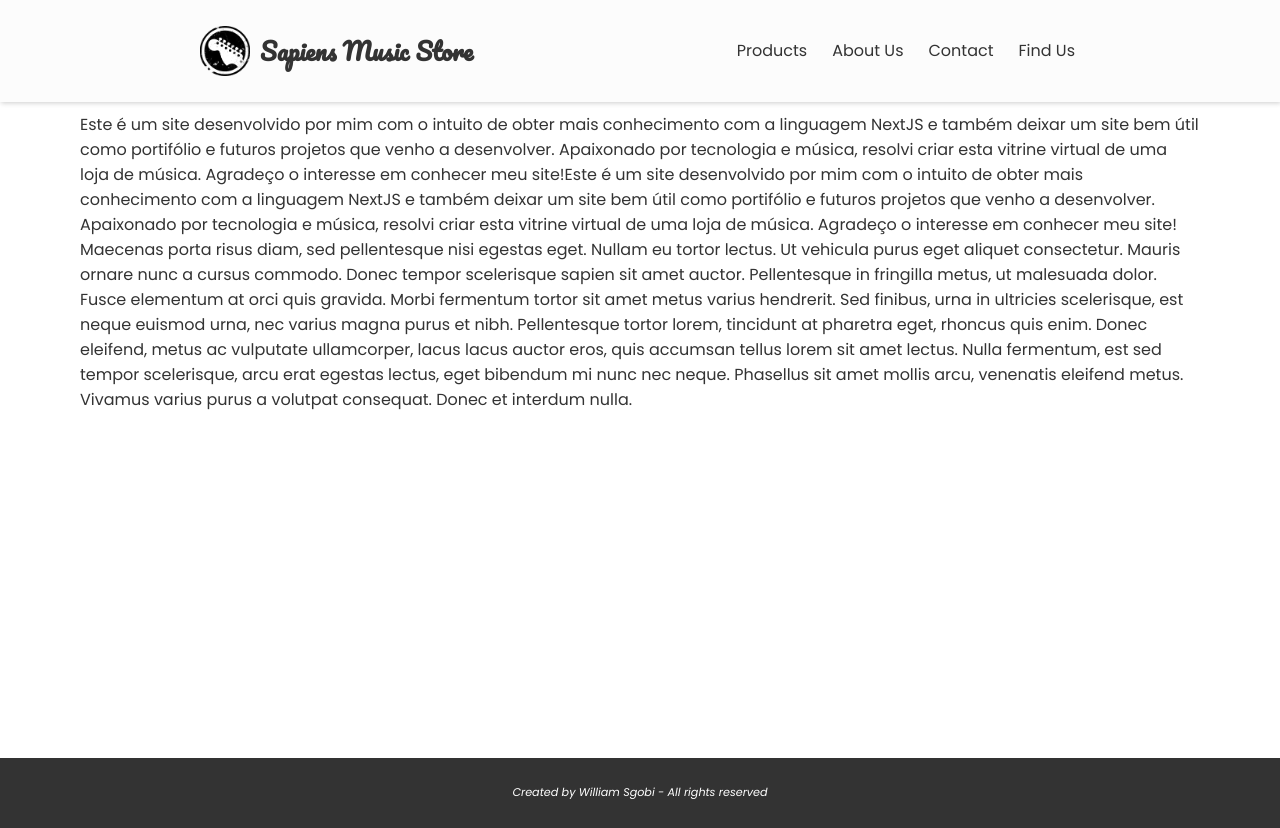
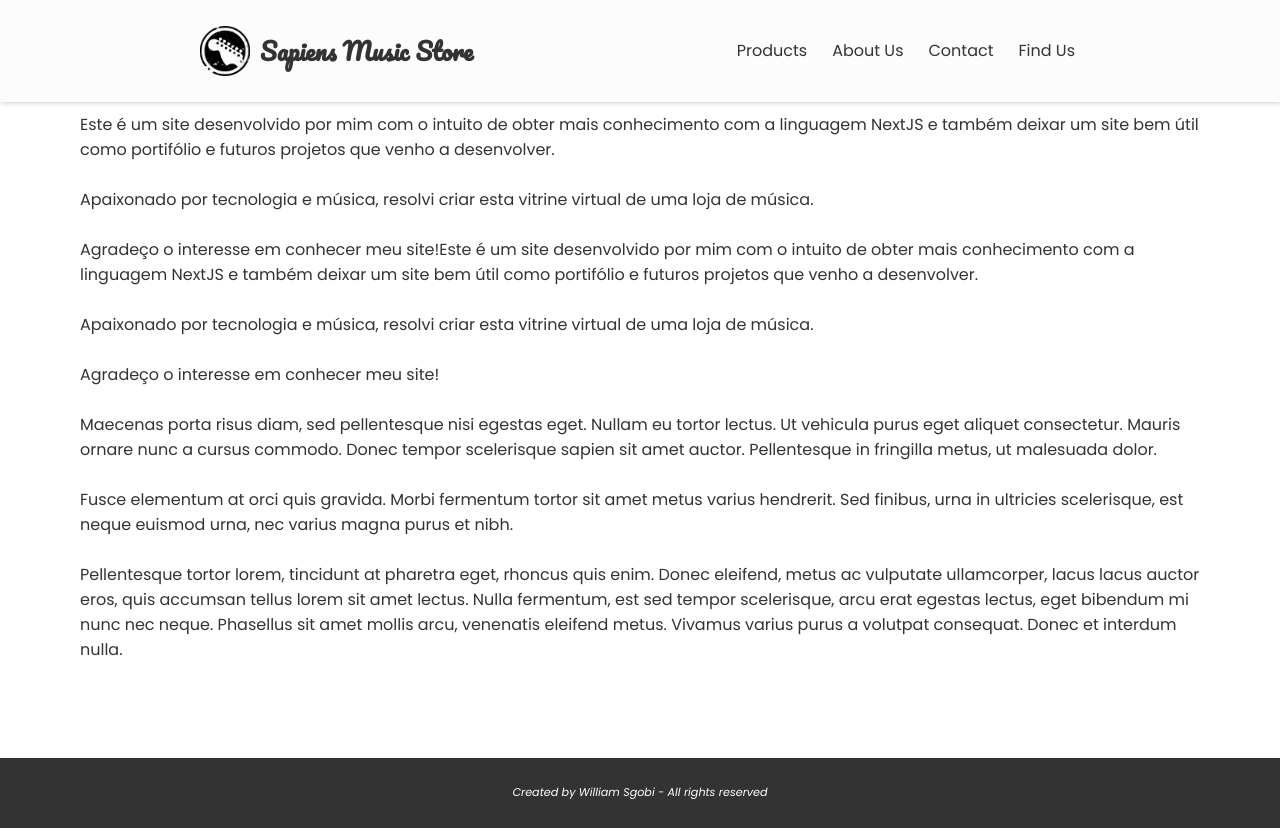
Before and after one commit to willsgobi/sapiensmusicstore, a Next.js app: page /about in a window 1280 px wide. Built offline with nearby package versions, Linux system fonts and the light colour scheme.

Commit message:
Update about.tsx

```diff
--- a/src/pages/about.tsx
+++ b/src/pages/about.tsx
@@ -9,7 +9,7 @@ export default function About() {
             <Head>
                 <title>About | Sapiens Music Store</title>
             </Head>
-            {Text("about", "pt-br")}
+                <p style={{whiteSpace: "pre-line"}}>{Text("about", "pt-br")}</p>
             </>
         </Content>
     )
```
